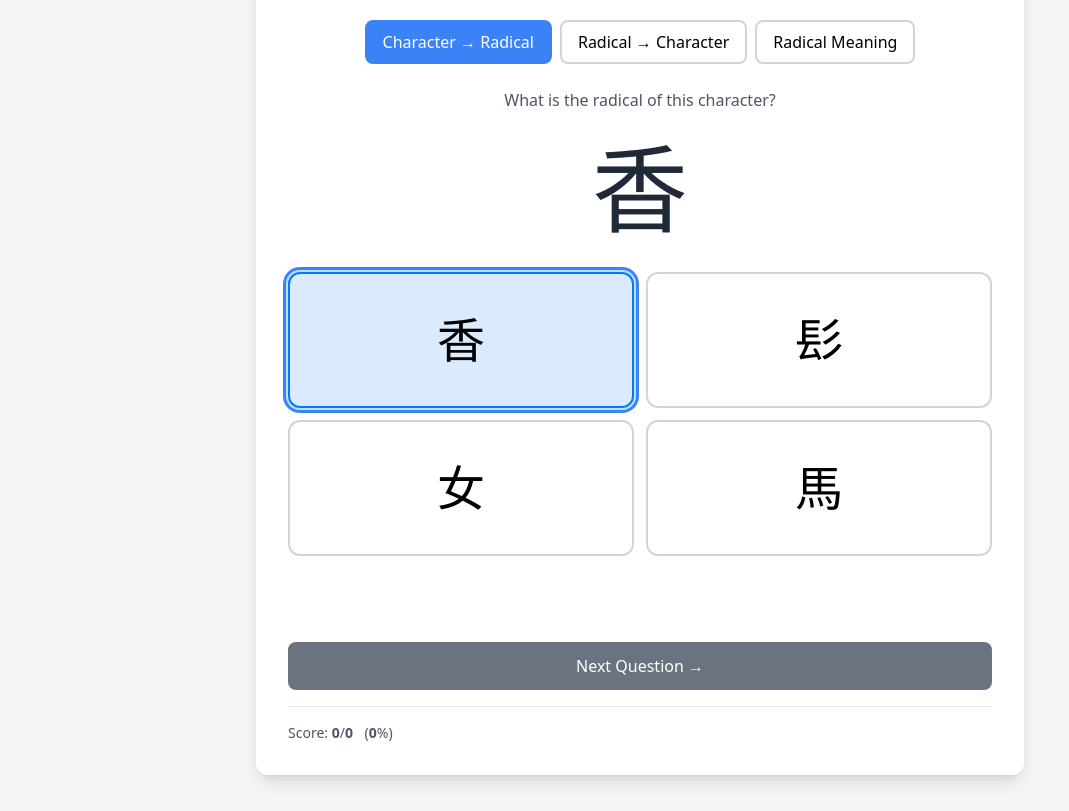
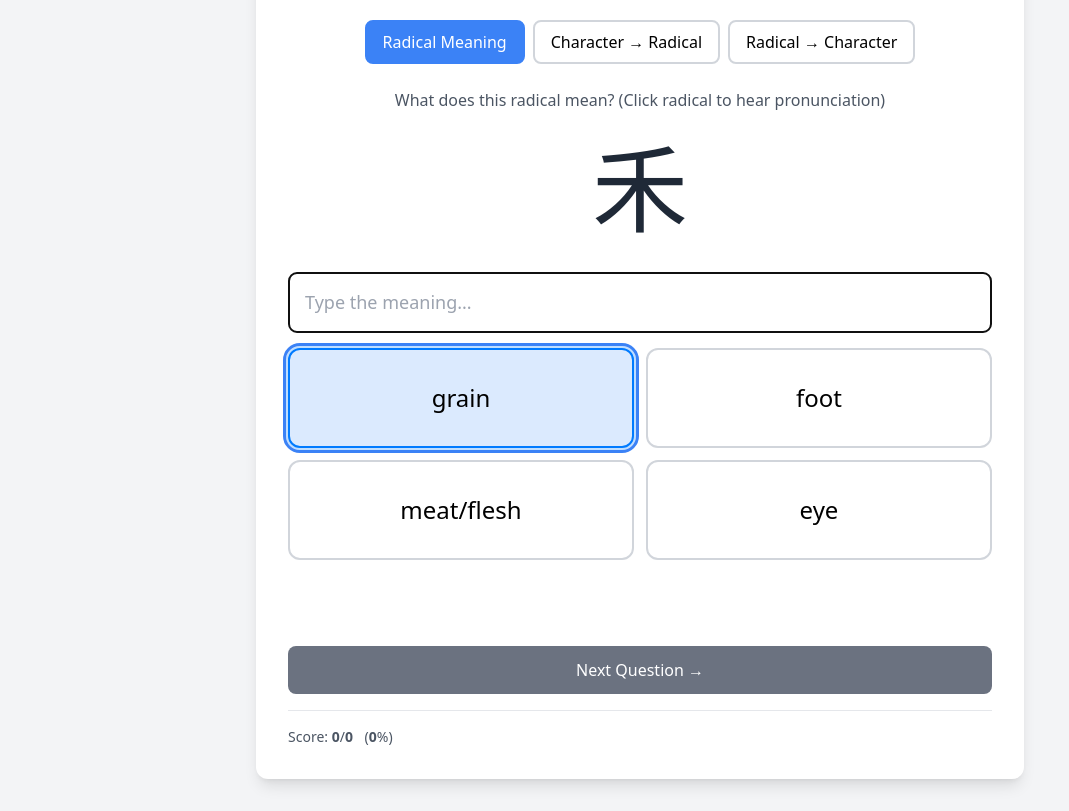
Before and after one commit to 1jehuang/chinese-listening-practice, a plain HTML site: page radical-practice-2.html in a window 1280 px wide. Shown: the part 104-915 px from the top of the page, without its empty margins (0-1069 px from the left). Drawn offline with nearby package versions, Linux system fonts and the light colour scheme.

Commit message:
Make Radical Meaning default mode and auto-play pronunciation

```diff
--- a/radical-practice-2.html
+++ b/radical-practice-2.html
@@ -53,12 +53,12 @@
         <h1 class="text-3xl font-bold text-center mb-6 text-gray-800">部首大全 Comprehensive Radical Practice</h1>
 
         <div class="flex flex-wrap gap-2 justify-center mb-6">
-            <button class="mode-btn px-4 py-2 rounded-lg border-2 border-blue-500 bg-blue-500 text-white transition" data-mode="char-to-radical">Character → Radical</button>
+            <button class="mode-btn px-4 py-2 rounded-lg border-2 border-blue-500 bg-blue-500 text-white transition" data-mode="radical-meaning">Radical Meaning</button>
+            <button class="mode-btn px-4 py-2 rounded-lg border-2 border-gray-300 hover:bg-gray-100 transition" data-mode="char-to-radical">Character → Radical</button>
             <button class="mode-btn px-4 py-2 rounded-lg border-2 border-gray-300 hover:bg-gray-100 transition" data-mode="radical-to-char">Radical → Character</button>
-            <button class="mode-btn px-4 py-2 rounded-lg border-2 border-gray-300 hover:bg-gray-100 transition" data-mode="radical-meaning">Radical Meaning</button>
         </div>
 
-        <div id="charToRadicalMode">
+        <div id="charToRadicalMode" style="display: none;">
             <div class="text-center text-gray-600 mb-4">What is the radical of this character?</div>
             <div class="text-center text-8xl my-8 font-normal text-gray-800">
                 <div class="character" id="character"></div>
@@ -78,7 +78,7 @@
             <div class="grid grid-cols-2 gap-3" id="charOptions"></div>
         </div>
 
-        <div id="radicalMeaningMode" style="display: none;">
+        <div id="radicalMeaningMode">
             <div class="text-center text-gray-600 mb-4">What does this radical mean? (Click radical to hear pronunciation)</div>
             <div class="text-center text-8xl my-8 font-normal text-gray-800">
                 <div class="radical" id="radicalForMeaning" style="cursor: pointer;" title="Click to hear pronunciation"></div>
@@ -351,7 +351,7 @@
         let score = 0;
         let total = 0;
         let answered = false;
-        let mode = 'char-to-radical';
+        let mode = 'radical-meaning';
         let selectedOptionIndex = 0;
 
         const nextBtn = document.getElementById('nextBtn');
@@ -488,6 +488,9 @@
             radicalElement.onclick = () => {
                 playTTS(shownForm);
             };
+
+            // Auto-play audio when question loads
+            playTTS(shownForm);
 
             // Show variant info if showing a variant
             if (shownForm !== data.radical) {
```
